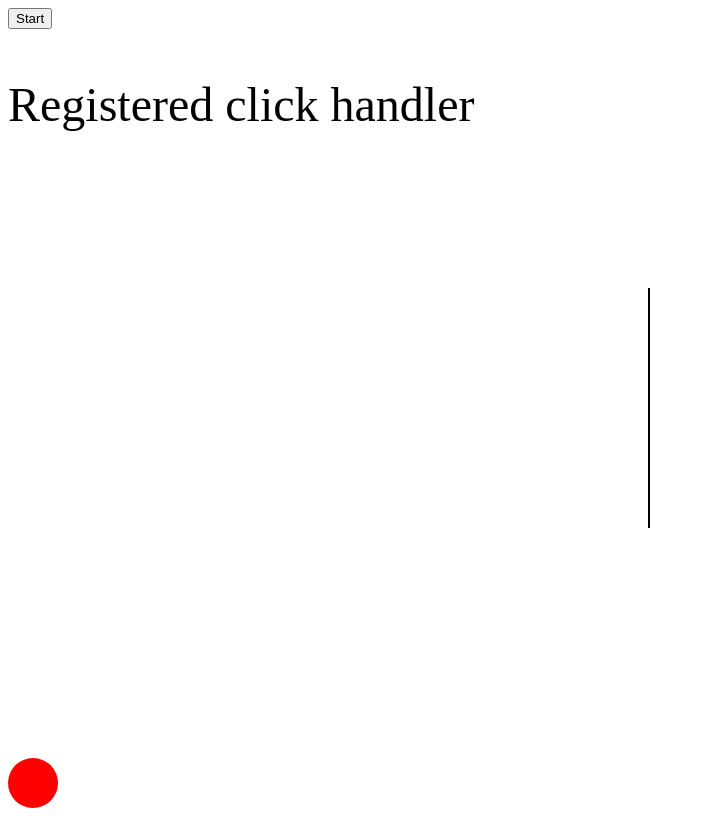
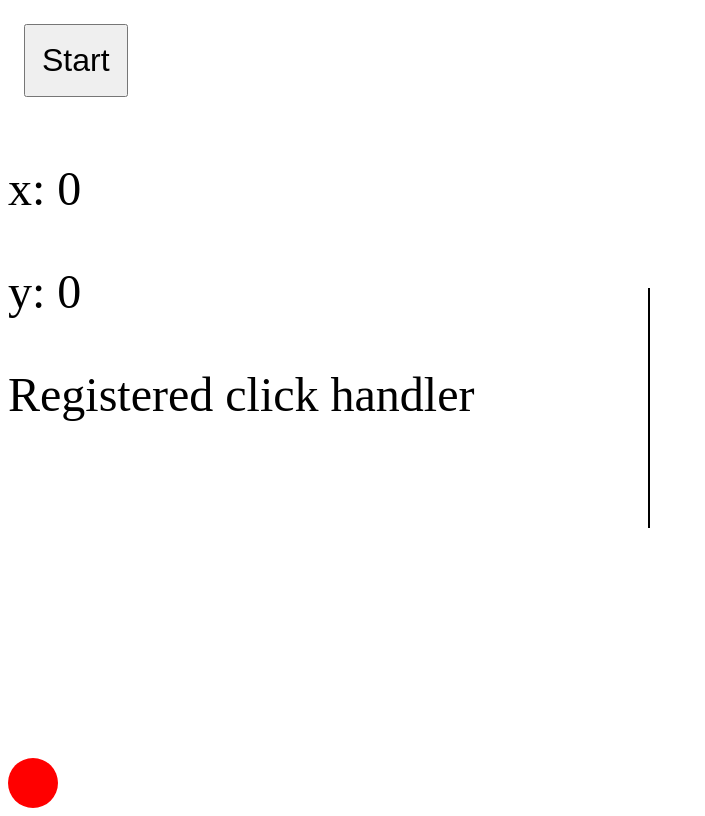
Before and after one commit to philipclaesson/klink, a website built with webpack: page index.html in a window 1280 px wide. Shown: the whole page, without its empty margins (0-705 px from the left). Built offline with nearby package versions, Linux system fonts and the light colour scheme.

Commit message:
bigger btn and show gravity numbers on screen

```diff
--- a/src/main.ts
+++ b/src/main.ts
@@ -2,8 +2,8 @@ import { get2dGravity, requestPermission } from './sensors.js';
 
 function updateBallPosition() {
     const g = get2dGravity();
-    setElementInnerHtml('x', g.x == null ? 'null' : `x: ${g.x}`)
-    setElementInnerHtml('y', g.y == null ? 'null' : `y: ${g.y}`)
+    setElementInnerHtml('x1', `x: ${g.x}`)
+    setElementInnerHtml('y1', `y: ${g.y}`)
     requestAnimationFrame(updateBallPosition);
 }
 
--- a/styles.css
+++ b/styles.css
@@ -34,3 +34,9 @@
 p {
     font-size: 3rem;
 }
+
+button {
+    font-size: 2rem;
+    padding: 1rem;
+    margin: 1rem;
+}
```
Also changed, not shown: dist/bundle.js.
